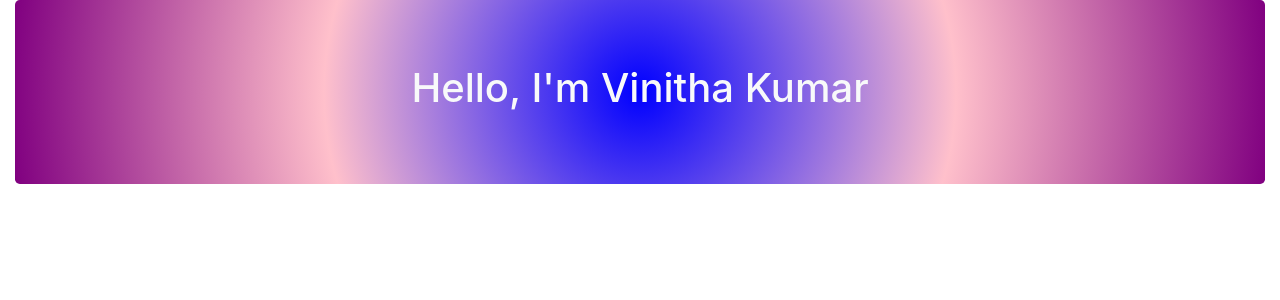
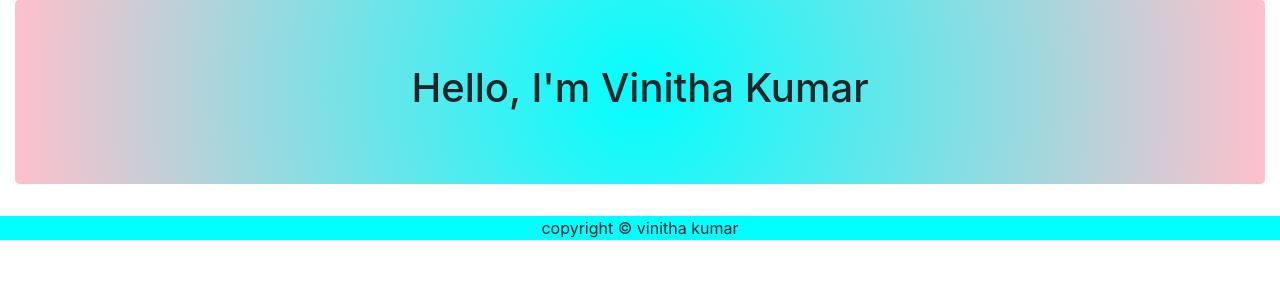
Before and after one commit to selvivini/react-portfolio, a React (Create React App) app: page /#/ in a window 1280 px wide. Shown: the top 300 px of the page. Built offline with nearby package versions, Linux system fonts and the light colour scheme.

Commit message:
added footer

```diff
--- a/src/components/Footer.js
+++ b/src/components/Footer.js
@@ -0,0 +1,11 @@
+import React from 'react'
+
+const Footer = () => {
+    return (
+        <footer style={{background: 'aqua'}}>
+           <p>copyright © vinitha kumar</p>
+        </footer>
+    )
+}
+
+export default Footer
--- a/src/components/Header.js
+++ b/src/components/Header.js
@@ -4,8 +4,8 @@ import {Container, Jumbotron} from 'react-bootstrap'
 const Header = () => {
     return (
           <Container fluid>
-          <Jumbotron  style={{backgroundImage:`radial-gradient(circle,blue, pink, purple)`}}>
-              <h1 className="text-light"> Hello, I'm Vinitha Kumar</h1>
+          <Jumbotron  style={{backgroundImage:`radial-gradient(circle,cyan,pink)`}}>
+              <h1> Hello, I'm Vinitha Kumar</h1>
               </Jumbotron>
               </Container>
     )
--- a/src/pages/About.js
+++ b/src/pages/About.js
@@ -1,9 +1,11 @@
 import React from 'react'
 import Header from '../components/Header'
+import Footer from '../components/Footer'
 const About = () => {
     return (
         <>
      <Header/>
+     <Footer/>
         </>
     )
 }
```
